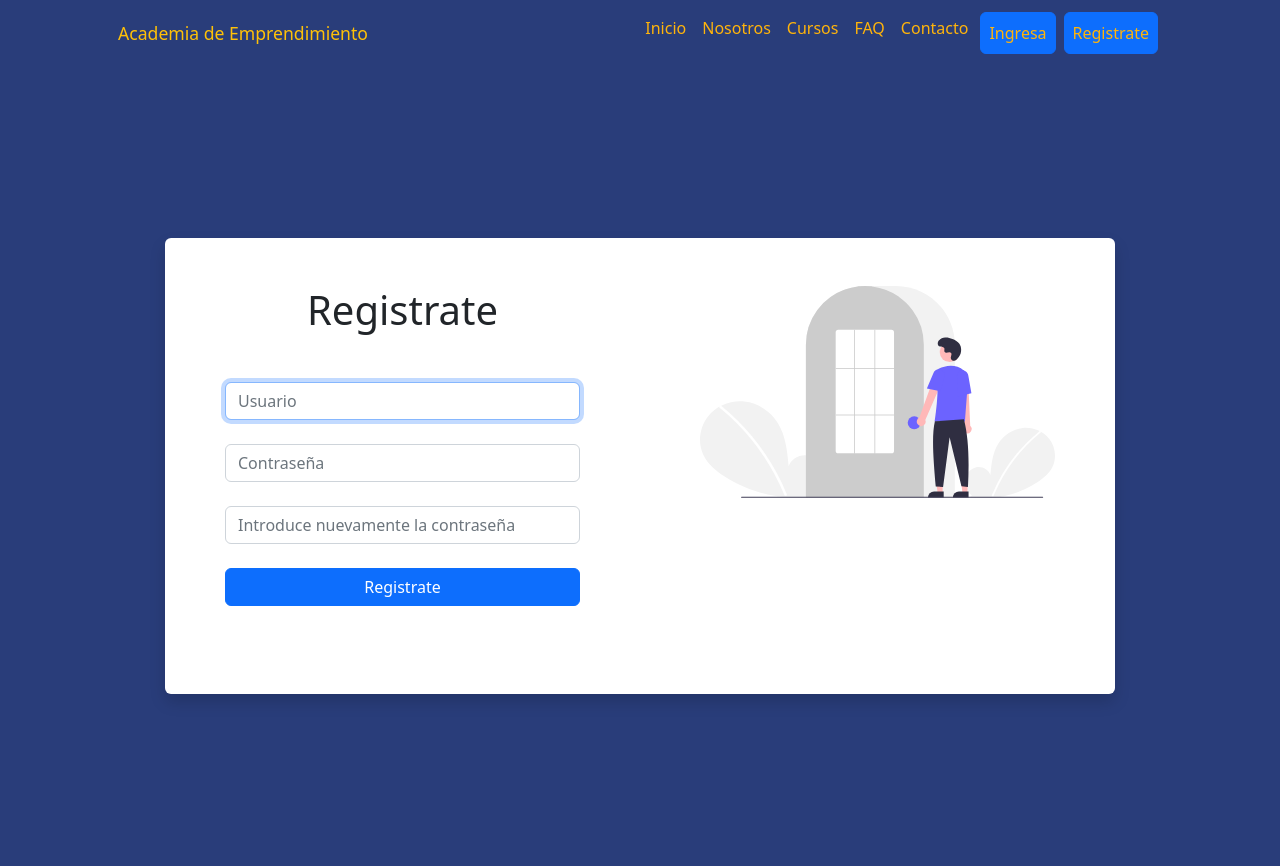
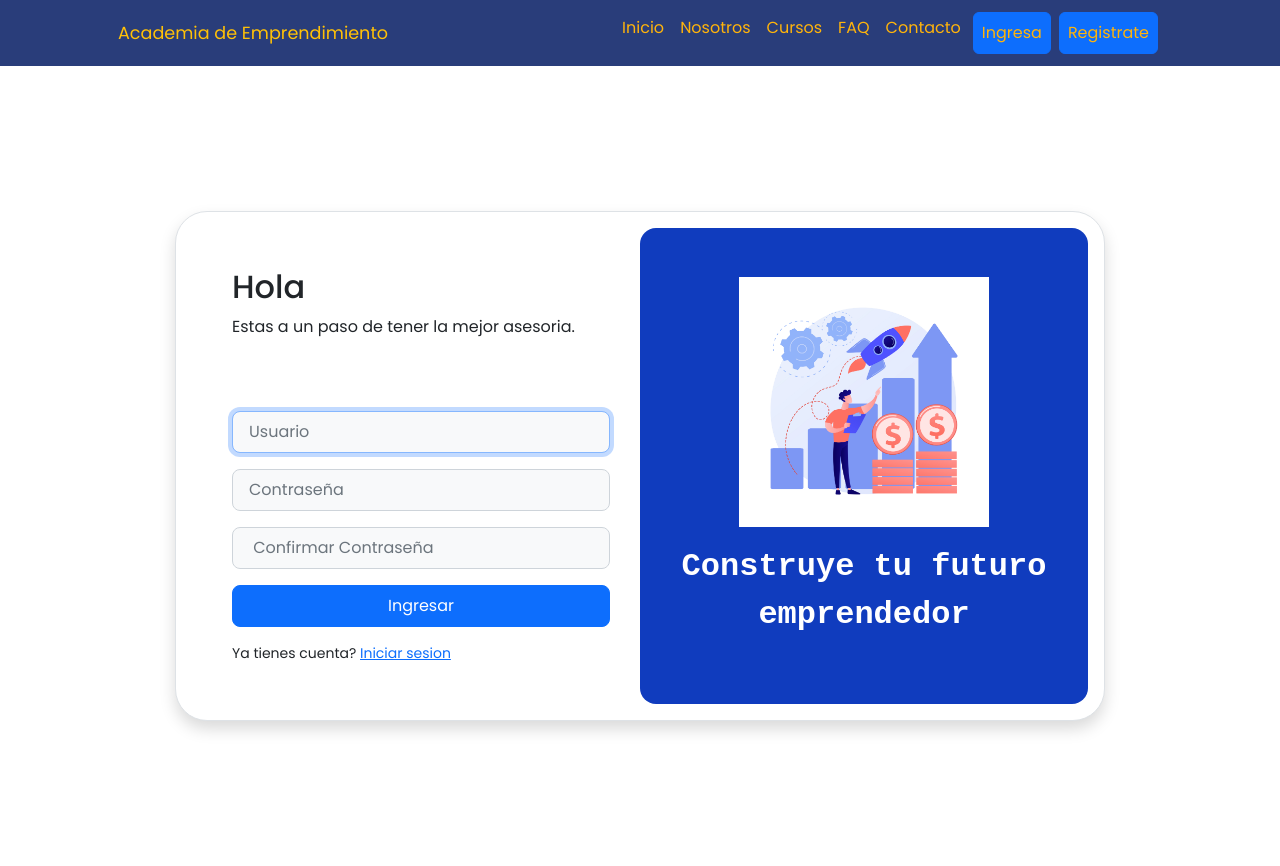
Before and after one commit to DavidG2115/pagina_academia, a Django app: page /registro/ in a window 1280 px wide. Run offline with Django 4.2, Linux system fonts and the light colour scheme; some libraries are stand-ins or nearby versions.

Commit message:
Login funcionando_ok

```diff
--- a/pagina/static/css/loging.css
+++ b/pagina/static/css/loging.css
@@ -2,7 +2,6 @@
 
 body{
     font-family: 'Poppins', sans-serif;
-    background: #ececec;
 }
 
 /*------------ Login container ------------*/
--- a/pagina/templates/registro.html
+++ b/pagina/templates/registro.html
@@ -7,12 +7,15 @@
     <meta charset="UTF-8">
     <meta http-equiv="X-UA-Compatible" content="IE=edge">
     <meta name="viewport" content="width=device-width, initial-scale=1.0">
-    <title>Registro</title>
+    <title>Inicia secion</title>
     <!-- Core theme CSS (includes Bootstrap)-->
     <link href="{% static 'css/bootstrap.css' %}" rel="stylesheet" />
+    <link href="{% static 'css/loging.css' %}" rel="stylesheet" />
 </head>
 
-<body style="background-color: #293d7a;">
+
+
+<body >
 
 
     <main class="flex-shrink-0">
@@ -44,90 +47,77 @@
         </nav>
         <!-- Nav-bar-->
 
-    <!-- {{error}} -->
-    <section class="d-flex flex-colum min-vh-100 justify-content-center align-items-center">
-        <div class="container">
-            <div class="row">
-                <div class="col-md-10 mx-auto rounded shadow bg-white">
-                    <div class="row">
-                        <div class="col-md-6">
-                            <div class="m-5 text-center">
-                                <h1>Registrate</h1>
+        <!----------------------- Main Container -------------------------->
+
+        <div class="container d-flex justify-content-center align-items-center min-vh-100">
+
+            <!----------------------- Login Container -------------------------->
+
+            <div class="row border rounded-5 p-3 bg-white shadow box-area">
+
+                <!--------------------------- Left Box ----------------------------->
+                <div class="col-md-6 right-box">
+                    <div class="row align-items-center">
+                        <div class="header-text mb-4">
+                            <h2>Hola</h2>
+                            <p>Estas a un paso de tener la mejor asesoria.</p>
                         </div>
-                            <!-- Form -->
+
                         <div class="mb-4">
                             <h3 class=" text-center"> {{error}}</h3>
                         </div>
-                            <form class="form m-5" action="/registro/" method="POST">
+                        <form class="" action="/registro/" method="POST">
                             {% csrf_token %}
 
-                                <div class="mb-4">
-                                    <input type="text" class="form-control" name="username" maxlength="20" autocapitalize="none" autocomplete="username" autofocus="" required="" id="id_username" placeholder="Usuario">
-
+                            <div class="mb-3">
+                                <input type="text" class="form-control form-control-lg bg-light fs-6" name="username"
+                                    maxlength="20" autocapitalize="none" autocomplete="username" autofocus=""
+                                    required="" id="id_username" placeholder="Usuario">
                             </div>
-                                <div class="mb-4">
-                                    <input type="password" class="form-control" name="password1" autocomplete="new-password" required="" id="id_password1" placeholder="Contraseña">
+                            <div class="mb-3">
+                                <input type="password" class="form-control form-control-lg bg-light fs-6"
+                                    name="password1" autocomplete="new-password" required="" id="id_password1"
+                                    placeholder="Contraseña">
+                            </div>
+                            <div class="mb-3">
+                                <input type="password" class="form-control form-control-lg bg-light fs-6"
+                                    autocomplete="new-password" required="" id="id_password2" name="password2"
+                                    placeholder=" Confirmar Contraseña">
                             </div>
 
-                                <div class="mb-4">
-                                    <input type="password" class="form-control" name="password2" autocomplete="new-password" required="" id="id_password2" placeholder="Introduce nuevamente la contraseña">
+                            <div class="input-group mb-3">
+                                <button type="submit" class="btn btn-lg btn-primary w-100 fs-6">Ingresar</button>
                             </div>
 
-                                <div class="d-grid my-3">
-                                    <button class="btn btn-primary">Registrate</button>
+                            <div class="row">
+                                <small>Ya tienes cuenta? <a class="link-primary" href="/loging">Iniciar sesion</a></small>
+                            </div>
+                        </form>
+                    </div>
+                </div>
 
 
+                <!-------------------- ------ Right Box ---------------------------->
+
+
+                <div class="col-md-6 rounded-4 d-flex justify-content-center align-items-center flex-column left-box"
+                    style="background: #103cbe;">
+                    <div class="featured-image mb-3">
+                        <img src="{% static 'image/loging.jpg' %}" class="img-fluid" style="width: 250px;">
                     </div>
-                            </form>
-                            <div class="container w-100 my-3">
-                                <div class="row text-center">
-                                    <div class="col-12">
-                                        <a class="" href="/login">Ya tengo cuenta</a>
-                                    </div>
-                                </div>
-                                <!-- <div class="row my-3">
-                                    <div class="col">
-                                        <button class="btn btn-outline-primary w-100 my-1">
-                                            <div class="row align-items-center">
-                                                <div class="col-2">
-                                                    <img src="{% static 'img/logo_facebook.png' %}" width="32">
-                                                </div>
-
-                                                <div class="col-10 text-center">
-                                                    Facebook
-                                                </div>
-                                            </div>
-                                        </button>
-                                    </div>
-
-                                    <div class="col">
-                                        <button class="btn btn-outline-danger w-100 my-1">
-                                            <div class="row align-items-center">
-                                                <div class="col-2">
-                                                    <img src="{% static 'img/logo_go.png' %}" width="32">
-                                                </div>
-
-                                                <div class="col-10 text-center">
-                                                    Facebook
-                                                </div>
-                                            </div>
-                                    </div>
-                                </div> -->
-
-                            </div>
-                        </div>
-                        <div class="col-md-6">
-                            <div>
-                                <img src="{% static 'image/login.svg' %} " width="" class=" img-fluid p-5" alt="login">
-                            </div>
-                        </div>
+                    <p class="text-white fs-2 text-center"
+                        style="font-family: 'Courier New', Courier, monospace; font-weight: 600;">Construye tu futuro emprendedor</p>
+                    <!-- <small class="text-white text-wrap text-center"
+                        style="width: 17rem;font-family: 'Courier New', Courier, monospace;">Join experienced
+                        Designers on
+                        this platform.</small> -->
                 </div>
 
             </div>
         </div>
-        </div>
-    </section>
+        <!----------------------- Main Container -------------------------->
     </main>
 
 </body>
+
 </html>
```
Also changed, not shown: pagina/templates/loging.html (+8 -13 lines), pagina/static/image/loging.jpg (added), pagina/static/image/wave.svg (added). Lines whose indentation alone changed are shown as unchanged.
